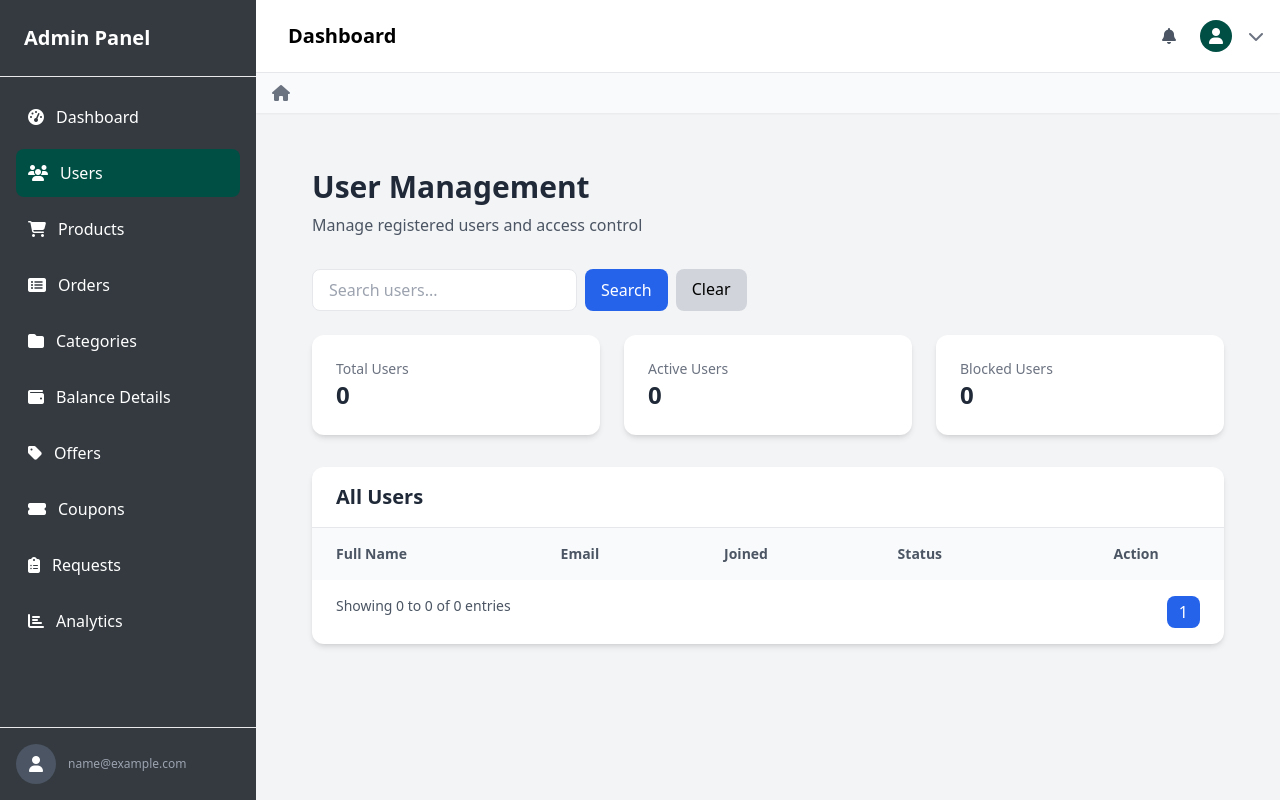
After one commit to arjunj20/sipzy_project, a Django app: page /admin-panel/user-list/ in a window 1280 px wide. The commit adds this page. Run offline with Django 5.2, Linux system fonts and the light colour scheme; the visitor is signed in with stand-in values (Sample User, id 1); data comes from the database, SQL or seed files in the repository; lists and menus that the app fills with data are empty; some libraries are stand-ins or nearby versions.

Commit message:
implemented the user_management page with the block and unblock functionality also search

```diff
--- a/adminpanel/templates/admin_base.html
+++ b/adminpanel/templates/admin_base.html
@@ -41,7 +41,7 @@
                         </a>
                     </li>
                     <li>
-                        <a href="#" class="flex items-center p-3 rounded-lg {% if 'user' in request.resolver_match.url_name %}bg-primary text-white{% else %}hover:bg-gray-700{% endif %}">
+                        <a href="{% url 'user_list' %}" class="flex items-center p-3 rounded-lg {% if 'user' in request.resolver_match.url_name %}bg-primary text-white{% else %}hover:bg-gray-700{% endif %}">
                             <i class="fas fa-users mr-3"></i>
                             <span>Users</span>
                         </a>
--- /dev/null
+++ b/adminpanel/templates/user_list.html
@@ -0,0 +1,191 @@
+{% extends "admin_base.html" %}
+{% load static %}
+
+{% block title %}User Management{% endblock %}
+
+{% block extra_css %}
+<style>
+    @keyframes fadeIn {
+        from { opacity: 0; transform: translateY(20px); }
+        to { opacity: 1; transform: translateY(0); }
+    }
+    @keyframes slideIn {
+        from { transform: translateX(-100%); opacity: 0; }
+        to { transform: translateX(0); opacity: 1; }
+    }
+    .animate-fade-in { animation: fadeIn 0.5s ease-out; }
+    .animate-slide-in { animation: slideIn 0.3s ease-out; }
+    .modal-overlay { backdrop-filter: blur(5px); }
+    .status-active { background-color: #10B981; color: white; }
+    .status-blocked { background-color: #EF4444; color: white; }
+    .table-row:hover {
+        background-color: #F9FAFB;
+        transform: translateY(-1px);
+        transition: all 0.2s ease;
+    }
+</style>
+{% endblock %}
+
+{% block content %}
+<div class="flex-1 p-6 md:p-8 overflow-y-auto">
+
+    <!-- Header -->
+    <div class="mb-8 animate-fade-in">
+        <div class="flex flex-col md:flex-row md:items-center md:justify-between">
+            <div>
+                <h1 class="text-3xl font-bold text-gray-800">User Management</h1>
+                <p class="text-gray-600 mt-2">Manage registered users and access control</p>
+            </div>
+        </div>
+    </div>
+
+    <!-- Search -->
+    <form method="GET" class="flex gap-2 mb-6">
+        <input type="text" name="search" value="{{ search_query }}" placeholder="Search users..."
+               class="px-4 py-2 border rounded-lg">
+
+        <button type="submit" class="px-4 py-2 bg-blue-600 text-white rounded-lg">Search</button>
+
+        <a href="{% url 'user_list' %}" class="px-4 py-2 bg-gray-300 rounded-lg">Clear</a>
+    </form>
+
+    <!-- Stats Cards -->
+    <div class="grid grid-cols-1 md:grid-cols-3 gap-6 mb-8">
+        <div class="bg-white rounded-xl shadow-md p-6 animate-fade-in">
+            <p class="text-sm text-gray-500">Total Users</p>
+            <h3 class="text-2xl font-bold text-gray-800">{{ total_users }}</h3>
+        </div>
+        <div class="bg-white rounded-xl shadow-md p-6 animate-fade-in" style="animation-delay:.1s;">
+            <p class="text-sm text-gray-500">Active Users</p>
+            <h3 class="text-2xl font-bold text-gray-800">{{ active_users }}</h3>
+        </div>
+        <div class="bg-white rounded-xl shadow-md p-6 animate-fade-in" style="animation-delay:.2s;">
+            <p class="text-sm text-gray-500">Blocked Users</p>
+            <h3 class="text-2xl font-bold text-gray-800">{{ blocked_users }}</h3>
+        </div>
+    </div>
+
+    <!-- Table -->
+    <div class="bg-white rounded-xl shadow-md overflow-hidden animate-fade-in" style="animation-delay:0.3s;">
+        <div class="px-6 py-4 border-b border-gray-200">
+            <h2 class="text-xl font-semibold text-gray-800">All Users</h2>
+        </div>
+
+        <div class="overflow-x-auto">
+            <table class="w-full">
+                <thead>
+                    <tr class="bg-gray-50 text-gray-600 text-sm font-medium">
+                        <th class="py-4 px-6 text-left">Full Name</th>
+                        <th class="py-4 px-6 text-left">Email</th>
+                        <th class="py-4 px-6 text-left">Joined</th>
+                        <th class="py-4 px-6 text-left">Status</th>
+                        <th class="py-4 px-6 text-center">Action</th>
+                    </tr>
+                </thead>
+
+                <tbody class="divide-y divide-gray-200">
+                {% for user in users %}
+                <tr class="table-row">
+                    <td class="py-4 px-6 font-medium">{{ user.fullname }}</td>
+                    <td class="py-4 px-6 text-gray-600">{{ user.email }}</td>
+                    <td class="py-4 px-6 text-gray-500">{{ user.joined_date|date:"Y-m-d" }}</td>
+
+                    <td class="py-4 px-6">
+                        {% if user.is_active %}
+                            <span class="status-active px-3 py-1 rounded-full text-xs font-medium">Active</span>
+
+                        {% else %}
+                            <span class="status-blocked px-3 py-1 rounded-full text-xs font-medium">Blocked</span>
+                        {% endif %}
+                    </td>
+
+                    <td class="py-4 px-6 text-center">
+                       {% if user.is_active %}
+    <!-- User is ACTIVE → show BLOCK button -->
+    <button onclick="openConfirmModal({{ user.id }}, 'block')"
+            class="px-4 py-2 bg-red-100 hover:bg-red-200 text-red-600 rounded-lg">
+        Block
+    </button>
+{% else %}
+    <!-- User is BLOCKED → show UNBLOCK button -->
+    <button onclick="openConfirmModal({{ user.id }}, 'unblock')"
+            class="px-4 py-2 bg-green-100 hover:bg-green-200 text-green-600 rounded-lg">
+        Unblock
+    </button>
+{% endif %}
+
+                    </td>
+                </tr>
+                {% endfor %}
+                </tbody>
+            </table>
+        </div>
+
+        <!-- Pagination -->
+        <div class="px-6 py-4 flex justify-between">
+            <div class="text-sm text-gray-600">
+                Showing {{ page_obj.start_index }} to {{ page_obj.end_index }} of {{ page_obj.paginator.count }} entries
+            </div>
+            <div class="flex space-x-2">
+                {% if page_obj.has_previous %}
+                <a href="?page={{ page_obj.previous_page_number }}{% if search_query %}&search={{ search_query }}{% endif %}"
+                   class="px-3 py-1 bg-gray-200 rounded-lg">Previous</a>
+                {% endif %}
+
+                <span class="px-3 py-1 bg-blue-600 text-white rounded-lg">{{ page_obj.number }}</span>
+
+                {% if page_obj.has_next %}
+                <a href="?page={{ page_obj.next_page_number }}{% if search_query %}&search={{ search_query }}{% endif %}"
+                   class="px-3 py-1 bg-gray-200 rounded-lg">Next</a>
+                {% endif %}
+            </div>
+        </div>
+    </div>
+</div>
+
+<!-- CONFIRMATION MODAL -->
+<div id="confirmModal" class="fixed inset-0 z-50 hidden">
+    <div class="modal-overlay absolute inset-0 bg-black bg-opacity-50 flex items-center justify-center p-4">
+        <div class="bg-white rounded-2xl shadow-2xl w-full max-w-md animate-slide-in p-6 text-center">
+            <h3 class="text-xl font-semibold text-gray-800 mb-3">Are you sure?</h3>
+            <p class="text-gray-600 mb-6">
+                Do you want to <span id="actionTypeText"></span> this user?
+            </p>
+
+            <form method="POST" id="confirmForm">
+                {% csrf_token %}
+                <div class="flex justify-center gap-3">
+                    <button type="button"
+                            onclick="closeConfirmModal()"
+                            class="px-6 py-2 border rounded-lg">
+                        Cancel
+                    </button>
+                    <button type="submit"
+                            class="px-6 py-2 bg-blue-600 text-white rounded-lg">
+                        Yes, proceed
+                    </button>
+                </div>
+            </form>
+        </div>
+    </div>
+</div>
+{% endblock %}
+
+{% block extra_js %}
+<script>
+    function openConfirmModal(id, actionType) {
+        const modal = document.getElementById("confirmModal");
+        modal.classList.remove("hidden");
+
+        document.getElementById("actionTypeText").textContent =
+            actionType === "block" ? "block" : "unblock";
+
+        document.getElementById("confirmForm").action =
+            `/admin-panel/user-${actionType}/${id}/`;
+    }
+
+    function closeConfirmModal() {
+        document.getElementById("confirmModal").classList.add("hidden");
+    }
+</script>
+{% endblock %}
--- a/adminpanel/urls.py
+++ b/adminpanel/urls.py
@@ -11,6 +11,8 @@ urlpatterns = [
     path("category-add/", views.category_add, name="category_add"),
     path("category-delete/<int:id>/", views.category_delete, name="category_delete"),
     path("category-edit/<int:id>/", views.category_edit, name="category_edit"),
-
+    path("user-block/<int:id>/", views.block_user, name="block_user"),
+    path("user-unblock/<int:id>/", views.unblock_user, name="unblock_user"),
+    path("user-list/", views.user_list, name="user_list"),
 
 ]
--- a/adminpanel/views.py
+++ b/adminpanel/views.py
@@ -1,5 +1,6 @@
 from django.shortcuts import render, redirect, get_object_or_404
 from products.models import Category
+from authenticate.models import CustomUser
 
 from django.views.decorators.cache import never_cache
 from django.contrib.auth import authenticate, login, logout
@@ -201,3 +202,64 @@ def admin_logout(request):
         user.save()
         logout(request)
     return redirect("admin_login")
+
+
+@never_cache
+def user_list(request):
+    if not request.user.is_authenticated or not request.user.is_superuser:
+        return redirect("admin_login")
+
+    users = CustomUser.objects.filter(is_superuser=False).order_by("-joined_date")
+
+    search_query = request.GET.get("search", "")
+
+    inactive_count = 0
+    active_count = 0
+    all_count = 0
+    for i in users:
+        if i.is_active == False:
+            inactive_count += 1
+        else:
+            active_count += 1
+        all_count += 1
+
+    if search_query:
+        users = users.filter(Q(fullname__icontains=search_query)|Q(email__icontains=search_query))
+
+    paginator = Paginator(users, 5)
+    page_number = request.GET.get("page")
+    page_obj = paginator.get_page(page_number)
+
+    context = {
+        "users": page_obj,
+        "page_obj": page_obj,
+        "search_query": search_query,
+        "blocked_users": inactive_count,
+        "active_users": active_count,
+        "total_users": all_count,
+    }
+    return render(request, "user_list.html", context)
+
+@never_cache
+def block_user(request, id):
+
+    if not request.user.is_authenticated or not request.user.is_superuser:
+        return redirect("admin_login")
+    user = get_object_or_404(CustomUser, id=id)
+
+    user.is_active = False
+    user.save()
+    return redirect("user_list")
+
+
+@never_cache
+def unblock_user(request, id):
+
+    if not request.user.is_authenticated or not request.user.is_superuser:
+        return redirect("admin_login")
+
+    user = get_object_or_404(CustomUser, id=id)
+
+    user.is_active = True
+    user.save()
+    return redirect("user_list")
--- a/authenticate/models.py
+++ b/authenticate/models.py
@@ -40,6 +40,7 @@ class CustomUser(AbstractBaseUser, PermissionsMixin):
     is_superuser = models.BooleanField(default=False)
     is_staff = models.BooleanField(default=False)
     is_loggedin = models.BooleanField(default=False)
+    joined_date = models.DateField(auto_now=True)
 
     objects = UserManager()
 
--- a/products/models.py
+++ b/products/models.py
@@ -9,6 +9,7 @@ class Category(models.Model):
     created_at = models.DateTimeField(auto_now_add=True)
     updated_at = models.DateTimeField(auto_now=True)
 
+
     def __str__(self):
         return self.name
 
```
Also changed, not shown: authenticate/migrations/0002_customuser_joined_date.py (added), authenticate/views.py (line endings or trailing spaces), products/migrations/0002_category_joined_date.py (added), products/migrations/0003_remove_category_joined_date.py (added).
